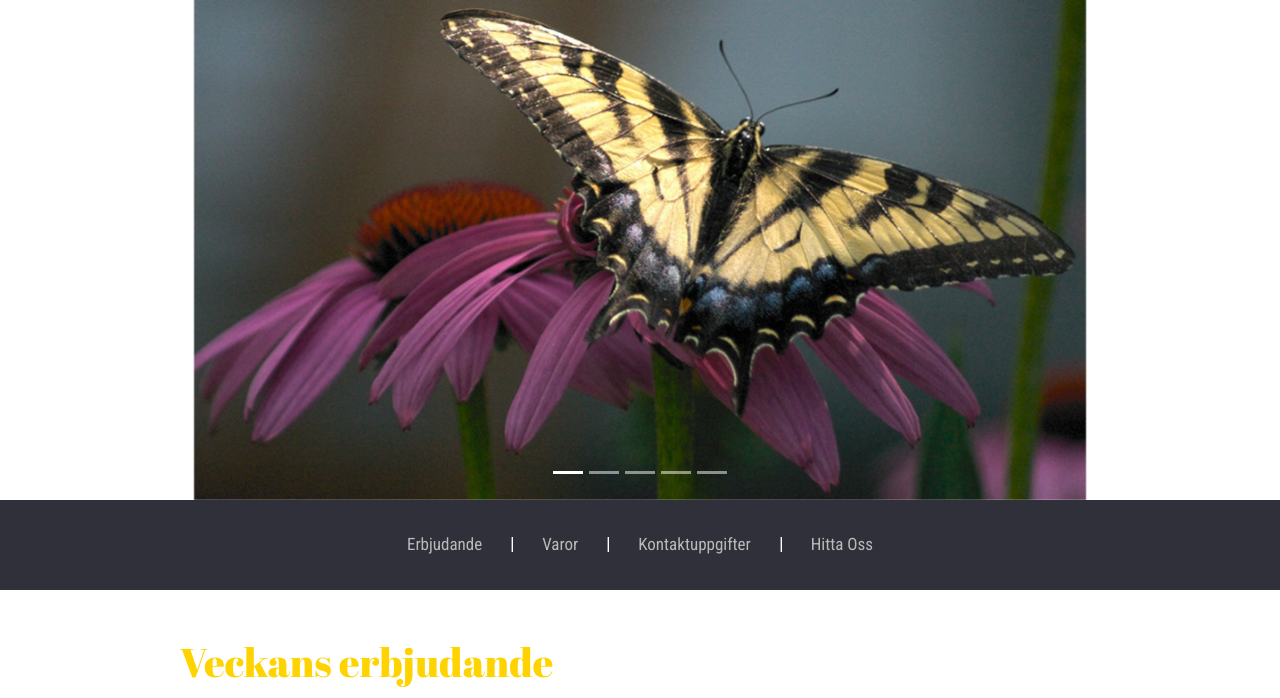
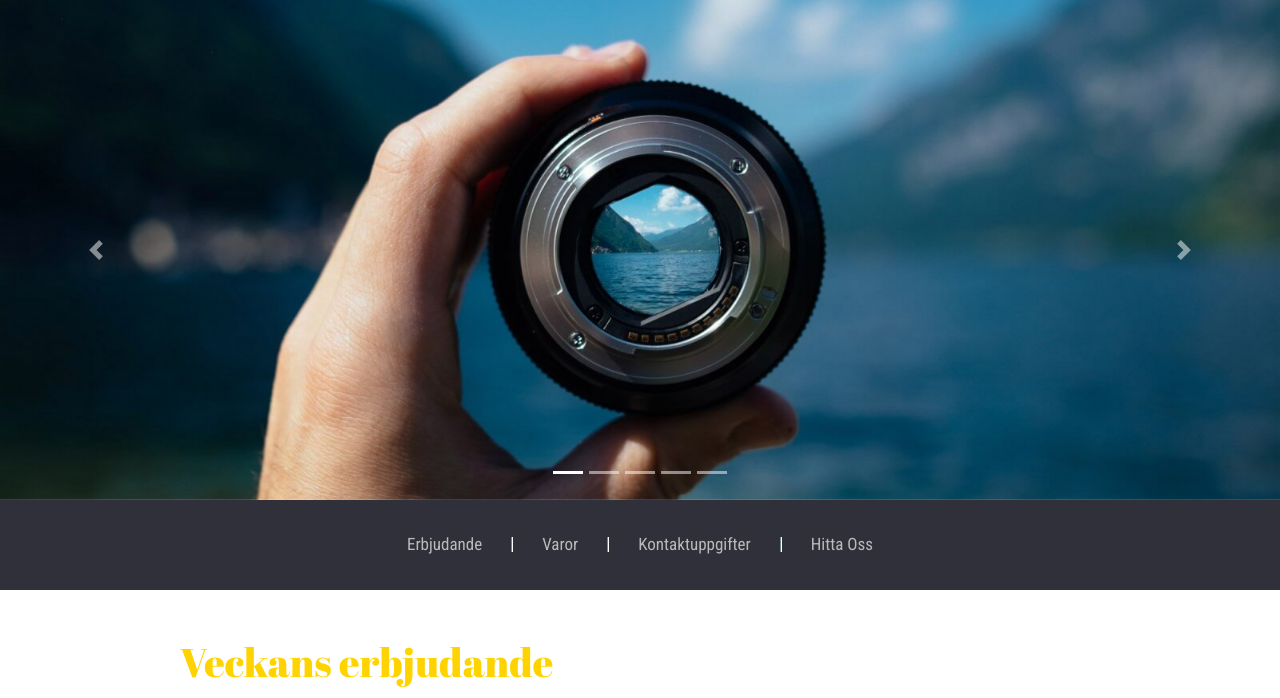
Before and after one commit to theXtroyer1221/Expert-matbutik, a Flask app: page / in a window 1280 px wide. Shown: the part 88-786 px from the top of the page. Run offline with Flask 2, Linux system fonts and the light colour scheme; some libraries are stand-ins or nearby versions.

Commit message:
changed slide photos

```diff
--- a/main.py
+++ b/main.py
@@ -12,7 +12,7 @@
 
 @app.route("/")
 def index():
-    product = ["apple", "banana", "product1", "product2", "orange"]
+    product = ["camera", "sattelite", "sea", "unicorn", "water"]
     return render_template("index.html",
                            len=len(product),
                            product_image=product,
--- a/static/css/_header.scss
+++ b/static/css/_header.scss
@@ -26,13 +26,9 @@
   }
 }
 
-.carousel-inner {
-  height: 500px;
-}
-
 .carousel-item img {
   width: 100%;
-  object-fit: contain;
+  object-fit: cover;
   height: 500px;
   transition: all 0.5s ease-in;
 }
--- a/static/css/style.css
+++ b/static/css/style.css
@@ -188,14 +188,10 @@ a {
   color: white !important;
 }
 
-.carousel-inner {
-  height: 500px;
-}
-
 .carousel-item img {
   width: 100%;
-  -o-object-fit: contain;
-     object-fit: contain;
+  -o-object-fit: cover;
+     object-fit: cover;
   height: 500px;
   -webkit-transition: all 0.5s ease-in;
   transition: all 0.5s ease-in;
```
Also changed, not shown: static/images/images-slide/apple.jpg (deleted), static/images/images-slide/banana.jpg (deleted), static/images/images-slide/camera.jpg (added), static/images/images-slide/orange.jpg (deleted), static/images/images-slide/product1.jpg (deleted), static/images/images-slide/product2.jpg (deleted), static/images/images-slide/sattelite.jpg (added), static/images/images-slide/sea.jpg (added), static/images/images-slide/unicorn.jpg (added), 2 other files.
